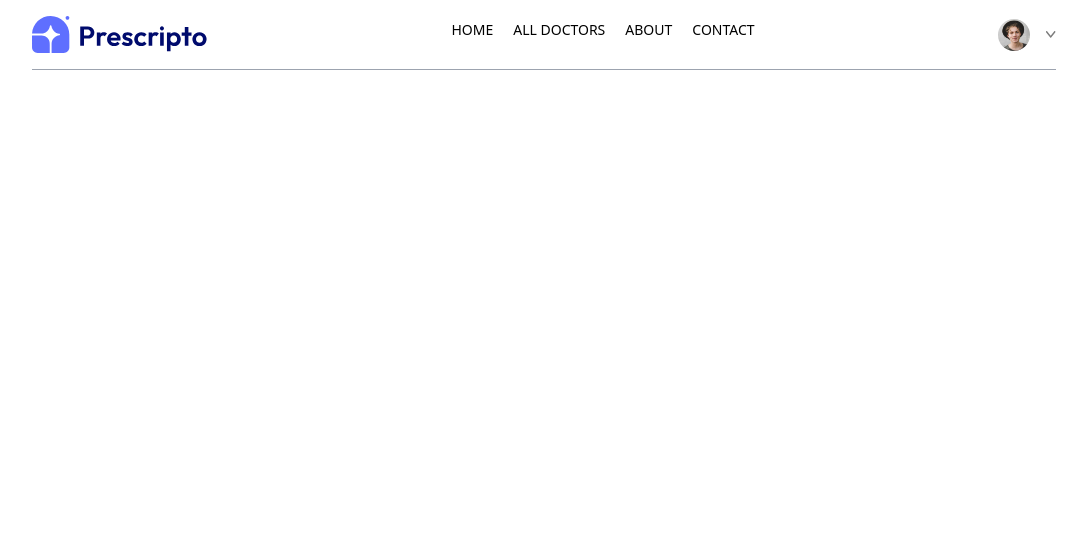
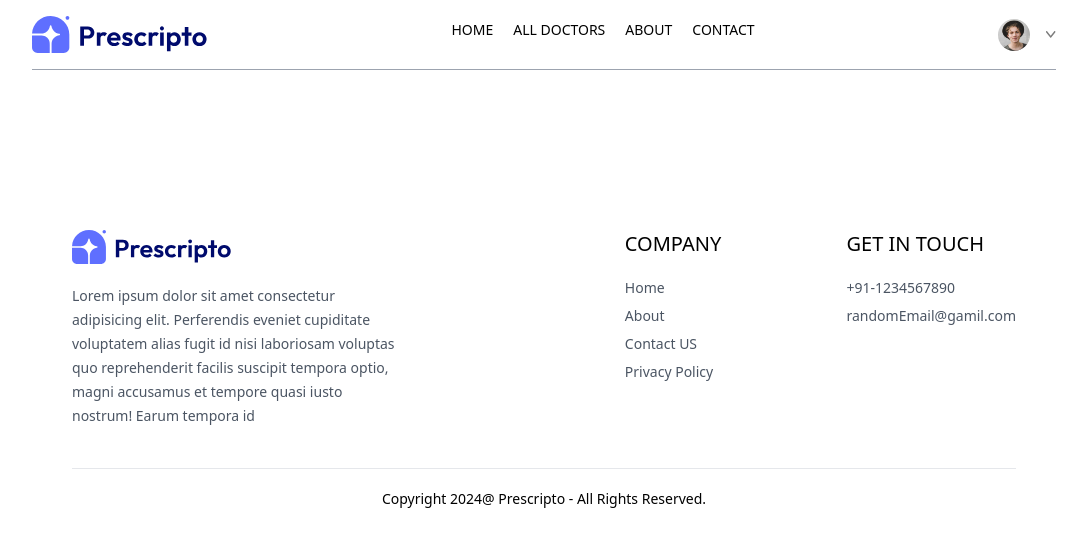
Before and after one commit to mishrabhi/HealthSpot, a React (Vite) app: page /appointment/1 in a window 1280 px wide. Shown: the top 546 px of the page, without its empty margins (96-1183 px from the left). Built offline with nearby package versions, Linux system fonts and the light colour scheme.

Commit message:
added footer

```diff
--- a/src/App.jsx
+++ b/src/App.jsx
@@ -10,6 +10,7 @@
 import MyAppointments from "./pages/MyAppointments";
 import Appointment from "./pages/Appointment";
 import Navbar from "./components/Navbar";
+import Footer from "./components/Footer";
 
 const App = () => {
   return (
@@ -27,6 +28,7 @@
           <Route path="/my-appointments" element={<MyAppointments />} />
           <Route path="/appointment/:docId" element={<Appointment />} />
         </Routes>
+        <Footer />
       </div>
     </BrowserRouter>
   );
--- /dev/null
+++ b/src/components/Footer.jsx
@@ -0,0 +1,51 @@
+import React from "react";
+import { assets } from "../assets/assets";
+
+const Footer = () => {
+  return (
+    <div className="md:mx-10">
+      <div className="flex flex-col sm:grid grid-cols-[3fr_1fr_1fr] gap-14 my-10 mt-40 text-sm">
+        {/* Left-Section */}
+        <div>
+          <img className="mb-5 w-40" src={assets.logo} alt="" />
+          <p className="w-full md:w-2/3 text-gray-600 leading-6">
+            Lorem ipsum dolor sit amet consectetur adipisicing elit. Perferendis
+            eveniet cupiditate voluptatem alias fugit id nisi laboriosam
+            voluptas quo reprehenderit facilis suscipit tempora optio, magni
+            accusamus et tempore quasi iusto nostrum! Earum tempora id
+          </p>
+        </div>
+
+        {/* Center-Section */}
+        <div>
+          <p className="text-xl font-medium mb-5">COMPANY</p>
+          <ul className="flex flex-col gap-2 text-gray-600">
+            <li>Home</li>
+            <li>About</li>
+            <li>Contact US</li>
+            <li>Privacy Policy</li>
+          </ul>
+        </div>
+
+        {/* Right-Section */}
+        <div>
+          <p className="text-xl font-medium mb-5">GET IN TOUCH</p>
+          <ul className="flex flex-col gap-2 text-gray-600">
+            <li>+91-1234567890</li>
+            <li>randomEmail@gamil.com</li>
+          </ul>
+        </div>
+      </div>
+
+      {/* Copyright Text */}
+      <div>
+        <hr />
+        <p className="py-5 text-sm text-center">
+          Copyright 2024@ Prescripto - All Rights Reserved.
+        </p>
+      </div>
+    </div>
+  );
+};
+
+export default Footer;
```
